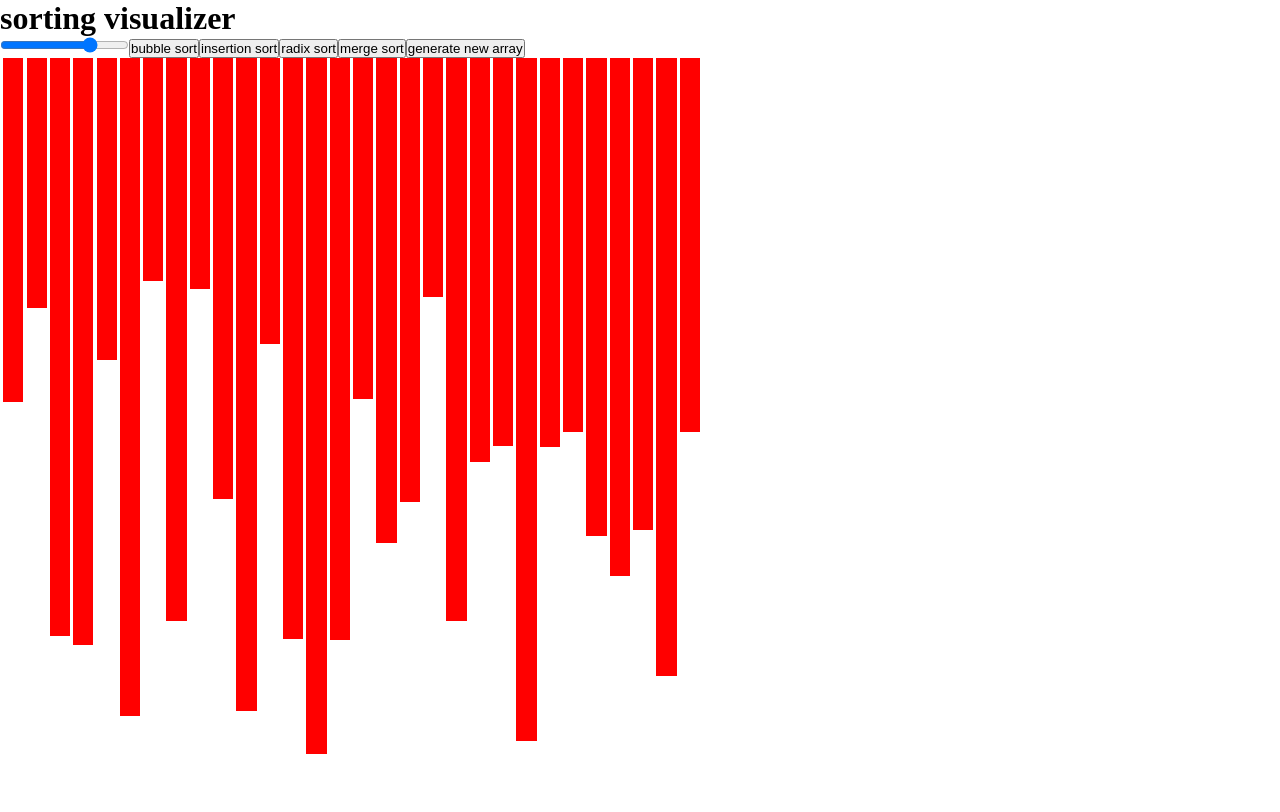
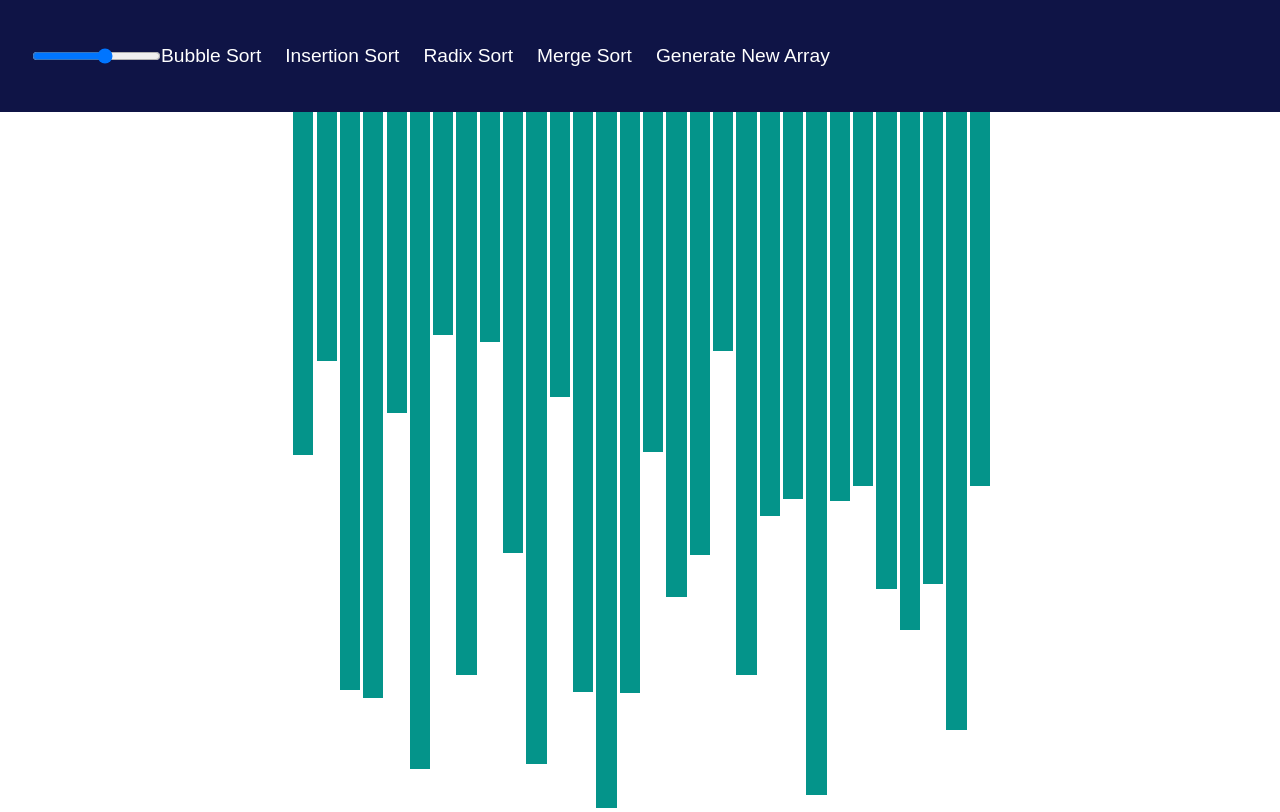
Before and after one commit to Joshuarvlcb/sorting-visualizer, a React (Create React App) app: page / in a window 1280 px wide. Built offline with nearby package versions, Linux system fonts and the light colour scheme.

Commit message:
successfully completed bubble sort now i will do insertion sort

```diff
--- a/src/App.jsx
+++ b/src/App.jsx
@@ -10,6 +10,7 @@ function App() {
       return Math.random() * (100 - 30) + 30;
     })
   );
+  const [speed, setSpeed] = useState(100);
   useEffect(() => {
     console.log(array);
     const items = [...document.getElementsByClassName("item")];
@@ -25,11 +26,11 @@ function App() {
   // liveBubbleSort();
   return (
     <div className="App">
-      <h1>sorting visualizer</h1>
+      <header className="header">
         <input
           type="range"
           min={10}
-        max={65}
+          max={80}
           onChange={(e) => {
             console.log(e.target.value);
             setRange(e.target.value);
@@ -40,136 +41,14 @@ function App() {
             );
           }}
         />
+        <div className="button-container">
           <button
-        onClick={() => {
+            onClick={async () => {
               const DOMitems = [...document.getElementsByClassName("item")];
 
-          bubbleSort(array, DOMitems);
-
-          // for (let [i, id] of Object.entries(items)) {
-
-          // items[id[0]].style.backgroundColor = "red";
-          // if (id[1] == id[2]) {
-          //   setTimeout(() => {
-          //     items[id[0]].style.backgroundColor = "red";
-          //   }, i * 10);
-          //   pointer++;
-          //   console.log(pointer);
-          // } else {
-          //   setTimeout(() => {
-          //     items[id[0]].style.backgroundColor = "black";
-          //   }, i * 10);
-          // }
-
-          // if (id.includes("swap")) {
-          //   setTimeout(() => {
-          //     items[id[0]].style.height = id[3] + "%";
-          //     items[id[1]].style.height = id[2] + "%";
-          //     items[id[0]].style.backgroundColor = "green";
-          //     items[id[1]].style.backgroundColor = "blue";
-          //     setTimeout(function () {
-          //       items[id[0]].style.backgroundColor = "red";
-          //       items[id[1]].style.backgroundColor = "red";
-          //     }, 100);
-          //   }, i * 50);
-          // } else {
-          //   if (id[1] == id[2]) {
-          //     sync("red", id[0], items);
-          //     console.log(pointer);
-          //   } else {
-          //     sync("black", id[0], items);
-          //   }
-          // }
-          /*
-
-            30 is black
-            when j = 30 set 30 = red
-            set 29 = black
-            when j == 29
-
-            */
-          // if (id[1] == array.length - 1) {
-          //   setTimeout(() => {
-          //     items[keepTrackOfI].style.backgroundColor = "red";
-          //   }, i * 50);
-          //   keepTrackOfI.push(id[0]);
-          // } else {
-          //   setTimeout(() => {
-          //     items[id[0]].style.backgroundColor = "black";
-          //     pointer++;
-          //   }, i * 50);
-          // }
-
-          /*
-              show where i is
-              i need to change i back to red when we finished the iteration of the array
-              get values that are not swapped and % arr.length == 0
-
-              for each iteration i want to check to see if we chnage i to red
-              show what we are comparing
-            */
-          // if (!id.includes("swap")) {
-          //   keepTrackOfI++;
-          // }
-          //animatioms
-          // const index = document.getElementById(id[0]).style;
-          // const j = document.getElementById(id[1]).style;
-          //toggle colors
-          // if (id.includes("swap")) {
-          //   setTimeout(() => {
-          //     items[id[0]].style.height = id[3] + "%";
-          //     items[id[1]].style.height = id[2] + "%";
-          //     // items[id[0]].style.backgroundColor = "green";
-          //     // items[id[1]].style.backgroundColor = "blue";
-          //     setTimeout(() => {
-          //       items[id[0]].style.backgroundColor = "red";
-          //       items[id[1]].style.backgroundColor = "red";
-          //     }, 1 * i);
-          //   }, i * 100);
-          // } else {
-          //   setTimeout(() => {
-          //     if (items[id[1]] && items[id[0]]) {
-          //       items[id[1]].style.backgroundColor = "pink";
-
-          //       items[id[0]].style.backgroundColor = "black";
-
-          //       setTimeout(() => {
-          //         // items[id[0]].style.backgroundColor = "red";
-          //         items[id[1]].style.backgroundColor = "red";
-          //       }, 1 * i);
-          //     }
-          //   }, i * 100);
-
-          /*
-
-            */
-          // setTimeout(() => {
-          //   ii++;
-          //   console.log(ii);
-          //   items.find((elem) => elem.id == id[0]).style.height =
-          //     id[1] + "px";
-          //   items.find((elem) => elem.id == id[1]).style.height =
-          //     id[0] + "px";
-          // }, i * 100);
-
-          // items[i].style.height = 100 + "px";
-
-          // if (reset) {
-          //   // setTimeout(() => {
-          //   //   index.backgroundColor = "blue";
-          //   //   j.backgroundColor = "black";
-          //   // }, i * 50);
-          // } else {
-          //   setTimeout(() => {
-          //     index.backgroundColor = "red";
-          //     index.height = id[1] + "px";
-          //     j.height = id[0] + "px";
-          //   }, i * 100);
-          // }
-
-          /*
-
-          */
+              await new Promise((resolve) =>
+                resolve(bubbleSort(array, DOMitems))
+              );
             }}
           >
             bubble sort
@@ -177,8 +56,10 @@ function App() {
           <button>insertion sort</button>
           <button>radix sort</button>
           <button>merge sort</button>
+        </div>
         <button
           onClick={() => {
+            //complementary colors adobe color wheel
             setArray(
               new Array(+range).fill("").map((_, i) => {
                 return Math.random() * (100 - 30) + 30;
@@ -188,6 +69,8 @@ function App() {
         >
           generate new array
         </button>
+      </header>
+      <div className="array-container">
         <div className="array">
           {array.map((height, i) => {
             if (i === array.length - 1) {
@@ -198,6 +81,7 @@ function App() {
           })}
         </div>
       </div>
+    </div>
   );
 }
 
--- a/src/bubbleSort.js
+++ b/src/bubbleSort.js
@@ -21,46 +21,10 @@ export const bubbleSort = async (arr, items) => {
     return hi;
   };
   let index = 0;
+  let counter = 0;
   let stop = false;
-  while (index < 600) {
-    index++;
-    j++;
-    /*
-        reset color meaning clear previous background colors;
-        reset i and j after they hot arr,length and check to see if we made any changes;
-
-        fix j bug
-        fix colors
-        make it sort properly
-        have a state to end
-
-      we are dragging greatest value at the end
-     [30,23,455,24];
-     let i = arr[i];
-     let j  = arr[i + 1]
-  if(i < j){
-    i = j
-    j = next
-  }
-  30 > 23
-  items[j] = i
-  items[i] = j
-
-      compare i and j
-      move up i and j
-      placed when value is placed at the end hightlight it green
-      if we are done sorting break
-        */
-    /*
-        items
-        arr[itrations]
-
-        swap
-        we never swap the values in our array
-       */
-
-    ((j, iteration) => {
-      setTimeout(() => {
+  let bubble;
+  bubble = setInterval(() => {
     if (arr[iteration.j] < arr[iteration.i]) {
       // console.log(items[iteration.j], items[iteration.i]);
       // console.log(arr[iteration.j], arr[iteration.i]);
@@ -69,42 +33,91 @@ export const bubbleSort = async (arr, items) => {
         30,40
         40 = 30
         30 = 40
-  */ iteration.sorted = true;
+*/ stop = true;
       let temp = arr[iteration.j];
       arr[iteration.j] = arr[iteration.i];
       arr[iteration.i] = temp;
       items[iteration.i].style.height = arr[iteration.i] + "%";
       items[iteration.j].style.height = arr[iteration.j] + "%";
     }
-        if (iteration.j === arr.length - (1 + iteration.done) ) {
+    if (iteration.j == arr.length - (1 + counter)) {
       items[iteration.j].style.backgroundColor = "red";
       iteration.j = 1;
-          iteration.done++;
-          console.log(iteration.done)
-          if (iteration.sorted) iteration.sorted = false;
+      counter++;
+      //get sorted bar turn htem into green
+      if (stop) stop = false;
       else {
-            iteration.sorted = "done";
+        items[iteration.j].style.backgroundColor = "#28E0D4";
+        items[iteration.i].style.backgroundColor = "#28E0D4";
+        items.forEach((elem) => {
+          elem.style.backgroundColor = "#28E0D4";
+        });
+        clearInterval(bubble);
       }
     } else {
-          console.log(iteration.done)
+      iteration.j++;
+      console.log(counter);
+      items[iteration.j].style.backgroundColor = "rgb(84, 189, 221)";
+    }
+    if (iteration.i == arr.length - (1 + counter)) {
+      items[iteration.i].style.backgroundColor = "#04948A";
+      iteration.i = 0;
+      //get sorted bar turn htem into green
+      /*
+        how can we get the sorted bar
+      */
+      items[items.length - counter].style.backgroundColor = "#28E0D4";
+    } else {
+      items[iteration.i].style.backgroundColor = "#04948a";
+      iteration.i++;
+      items[iteration.i].style.backgroundColor = "#FFA159";
+    }
+  }, 30);
 
-          iteration.j++;
-          items[iteration.j].style.backgroundColor = "black";
-        }
+  // while (bubble) {
+  //   index++;
+  //   j++;
+  //   /*
+  //   true
 
-        if (iteration.i === arr.length - (2 + iteration.done) ) {
-          items[iteration.i].style.backgroundColor = "red";
-          iteration.i = 0;
-          console.log(iteration.done)
+  //      check every full iteration if i sorted if i set stop = break
 
-        } else {
-          items[iteration.i].style.backgroundColor = "red";
-          iteration.i++;
-          items[iteration.i].style.backgroundColor = "blue";
-        }
-      }, j * 100);
-    })(j, iteration);
-  }
+  //       reset color meaning clear previous background colors;
+  //       reset i and j after they hot arr,length and check to see if we made any changes;
+
+  //       fix j bug
+  //       fix colors
+  //       make it sort properly
+  //       have a state to end
+
+  //     we are dragging greatest value at the end
+  //    [30,23,455,24];
+  //    let i = arr[i];
+  //    let j  = arr[i + 1]
+  // if(i < j){
+  //   i = j
+  //   j = next
+  // }
+  // 30 > 23
+  // items[j] = i
+  // items[i] = j
+
+  //     compare i and j
+  //     move up i and j
+  //     placed when value is placed at the end hightlight it green
+  //     if we are done sorting break
+  //       */
+  //   /*
+  //       items
+  //       arr[itrations]
+
+  //       swap
+  //       we never swap the values in our array
+  //      */
+
+  //   // if (stop === "break") break;
+  //   //if everything is sorted: return true and break
+  // }
 
   //   // await compare();
 
--- a/src/style.css
+++ b/src/style.css
@@ -6,7 +6,27 @@
   padding: 0;
 }
 
-.array {
+.header {
+  display: flex;
+  padding: 2.8rem 2rem;
+  background-color: #0f1446;
+}
+.header button {
+  color: white;
+  outline: none;
+  border: none;
+  background-color: transparent;
+  font-size: 1.2rem;
+  text-transform: capitalize;
+  margin-right: 1.5rem;
+  cursor: pointer;
+}
+
+.array-container {
+  display: flex;
+  justify-content: center;
+}
+.array-container .array {
   display: flex;
   height: 700px;
   width: 700px;
@@ -14,6 +34,6 @@
 
 .item {
   width: 2rem;
-  background-color: red;
+  background-color: #04948a;
   margin-left: 0.2rem;
 }/*# sourceMappingURL=style.css.map */
--- a/src/style.scss
+++ b/src/style.scss
@@ -6,13 +6,33 @@
   padding: 0;
 }
 
-.array {
+.header {
   display: flex;
-  height: 700px;
-  width: 700px;
+  padding: 2.8rem 2rem;
+  background-color: rgb(15, 20, 70);
+  button {
+    color: white;
+    outline: none;
+    border: none;
+    background-color: transparent;
+    font-size: 1.2rem;
+    text-transform: capitalize;
+    margin-right: 1.5rem;
+    cursor: pointer;
+  }
 }
+.array-container {
+  display: flex;
+  justify-content: center;
+  .array {
+    display: flex;
+    height: 700px;
+    width: 700px;
+  }
+}
+
 .item {
   width: 2rem;
-  background-color: red;
+  background-color: #04948a;
   margin-left: 0.2rem;
 }
```
Also changed, not shown: 1 other file (tests, documents, lock files or other folders). Lines whose indentation alone changed are shown as unchanged.
